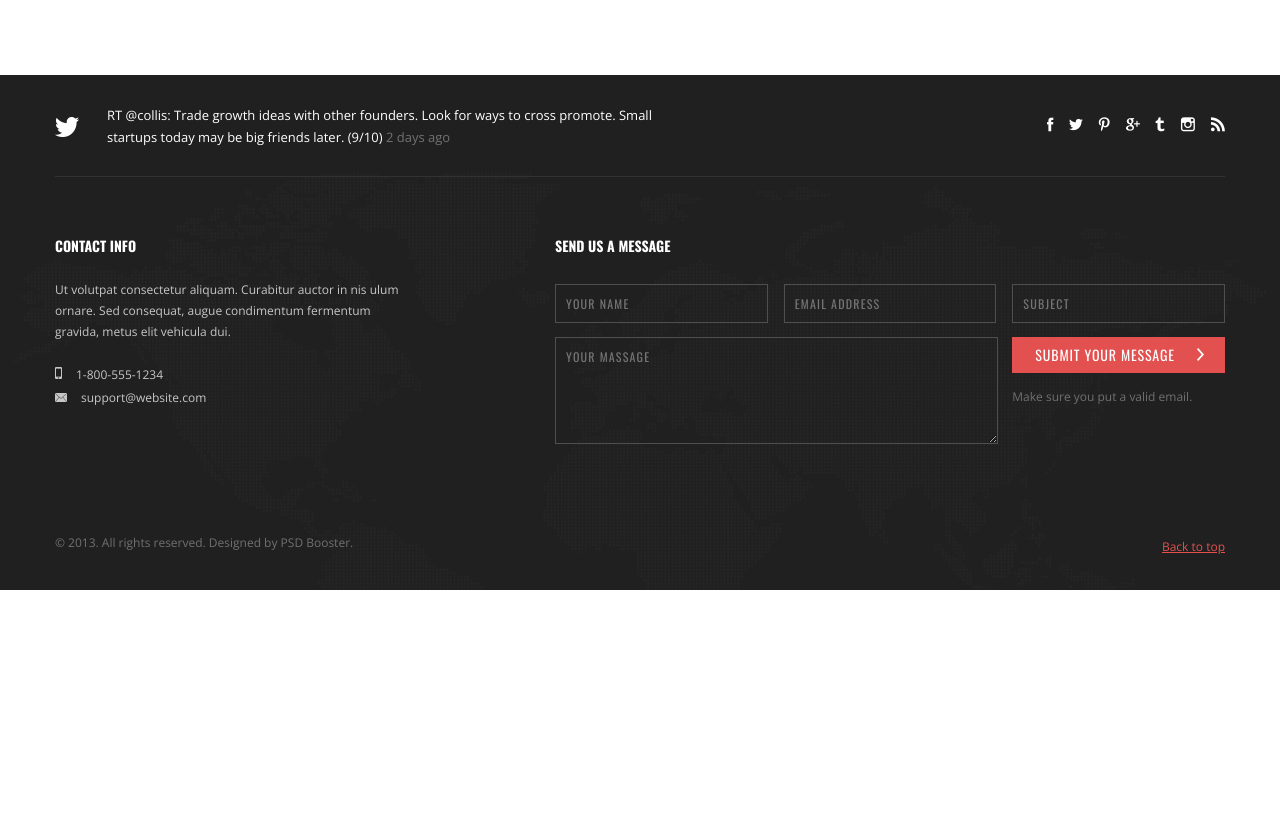
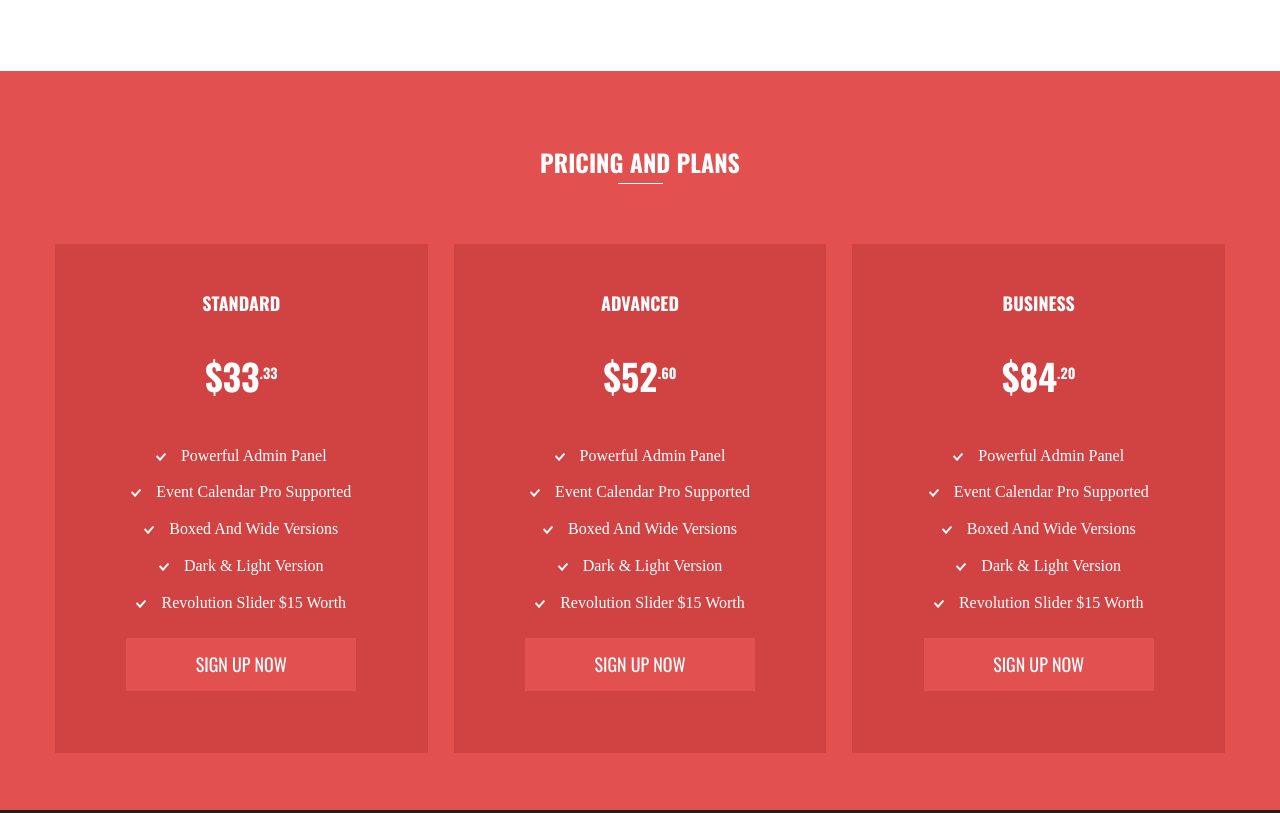
Before and after one commit to SailorVladimir/FitnessTime, a plain HTML site: page index.html in a window 1280 px wide. Shown: the part 3735-4548 px from the top of the page. Before the commit the page ends 4325 px from the top, so only its background shows below. Drawn offline with nearby package versions, Linux system fonts and the light colour scheme.

Commit message:
sixth section

```diff
--- a/assets/styles/main.css
+++ b/assets/styles/main.css
@@ -104,6 +104,25 @@ h3 {
     background-color: #000;
 }
 
+.pricing h3{
+    position: relative;
+    padding-top: 73px;
+    padding-bottom: 4px;
+}
+
+.pricing h3:before {
+    content: "";
+    display: block;
+    position: absolute;
+    bottom: 0;
+    left: 0;
+    right: 0;
+    width: 45px;
+    height: 1px;
+    margin: 0 auto;
+    background-color: #fff;
+}
+
 h4 {
     font-family: 'Oswald', sans-serif;
     font-size: 18px;
@@ -120,6 +139,13 @@ h4 {
     margin-bottom: 2px;
     padding: 11px 0;
 }
+
+.pricing h4{
+    margin-top: 44px;
+    margin-bottom: 33px;
+}
+
+
 
 h5 {
     margin: 0;
@@ -554,6 +580,12 @@ header {
     height: 13px;
 }
 
+.icon__check{
+    background-position: -507px -56px;
+    width: 10px;
+    height: 8px;
+}
+
 .schreffler:hover .information,
 .carrington:hover .information,
 .huffman:hover .information,
@@ -607,7 +639,7 @@ header {
 
 
 .section--gallery {
-    margin-bottom: 50px;
+    margin-bottom: 46px;
 }
 
 
@@ -621,6 +653,78 @@ header {
     margin: 0 auto;
     margin-top: 20px;
 }
+
+.pricing{
+    background-color: #e25050;
+    color: #fff;
+    text-align: center;
+}
+
+.cards{
+    display: flex;
+    justify-content: space-between;
+    padding-top: 60px;
+    padding-bottom: 57px;
+}
+
+.card{
+    background-color: #d14343;
+    flex-basis: 31.5%;
+    border: 2px solid #d14343;
+}
+
+.card:hover{
+    background-color: #e25050;
+    border: 2px solid #fff;
+}
+
+.cost{
+    font-family: 'Oswald', sans-serif;
+    font-weight: 700;
+    font-size: 36px;
+}
+
+.cost sup{
+    font-size: 14px;
+}
+
+.card__item{
+    margin-top: 36px;
+    padding-left: 0;
+    line-height: 2.3;
+}
+
+.card__item span{
+    margin-right: 15px;
+}
+
+.card button{
+    font-family: 'Oswald', sans-serif;
+    text-transform: uppercase;
+    font-size: 18px;
+    background: #e25050;
+    border: 0;
+    color: #fff;
+    width: 230px;
+    height: 53px;
+    text-align: center;
+    margin-bottom: 60px;
+}
+
+.card button:hover{
+    background-color: #fff;
+    color: #e25050;
+}
+
+
+
+
+
+
+
+
+
+
 
 footer {
     background-image: url(../images/background_footer.png);
--- a/index.html
+++ b/index.html
@@ -27,7 +27,7 @@
         </div>
     </header>
 
-   <section class="section--slide">
+    <section class="section--slide">
         <div class="container">
             <div class="phone">
                 <div class="phone--icon"><img src="./assets/images/phone-number.png" alt="phone"></div>
@@ -380,6 +380,53 @@
         </div>
     </section>
 
+    <section id="pricing" class="pricing">
+        <div class="container">
+            <h3>PRicing and plans</h3>
+            <div class="cards">
+                <div class="card">
+                    <h4>standard</h4>
+                    <div class="cost">$33<sup>.33</sup></div>
+                    <ul class="card__item">
+                        <li><span class="icon icon__check"></span>Powerful Admin Panel</li>
+                        <li><span class="icon icon__check"></span>Event Calendar Pro Supported</li>
+                        <li><span class="icon icon__check"></span>Boxed And Wide Versions</li>
+                        <li><span class="icon icon__check"></span>Dark & Light Version</li>
+                        <li><span class="icon icon__check"></span>Revolution Slider $15 Worth</li>
+                    </ul>
+                    <button>sign up now</button>
+                </div>
+                <div class="card">
+                    <h4>advanced</h4>
+                    <div class="cost">$52<sup>.60</sup></div>
+                    <ul class="card__item">
+                        <li><span class="icon icon__check"></span>Powerful Admin Panel</li>
+                        <li><span class="icon icon__check"></span>Event Calendar Pro Supported</li>
+                        <li><span class="icon icon__check"></span>Boxed And Wide Versions</li>
+                        <li><span class="icon icon__check"></span>Dark & Light Version</li>
+                        <li><span class="icon icon__check"></span>Revolution Slider $15 Worth</li>
+                    </ul>
+                    <button>sign up now</button>
+                </div>
+                <div class="card">
+                    <h4>business</h4>
+                    <div class="cost">$84<sup>.20</sup></div>
+                    <ul class="card__item">
+                        <li><span class="icon icon__check"></span>Powerful Admin Panel</li>
+                        <li><span class="icon icon__check"></span>Event Calendar Pro Supported</li>
+                        <li><span class="icon icon__check"></span>Boxed And Wide Versions</li>
+                        <li><span class="icon icon__check"></span>Dark & Light Version</li>
+                        <li><span class="icon icon__check"></span>Revolution Slider $15 Worth</li>
+                    </ul>
+                    <button>sign up now</button>
+                </div>
+
+            </div>
+
+        </div>
+
+    </section>
+
     <footer id="contact">
         <div class="container">
             <div class="social">
```
